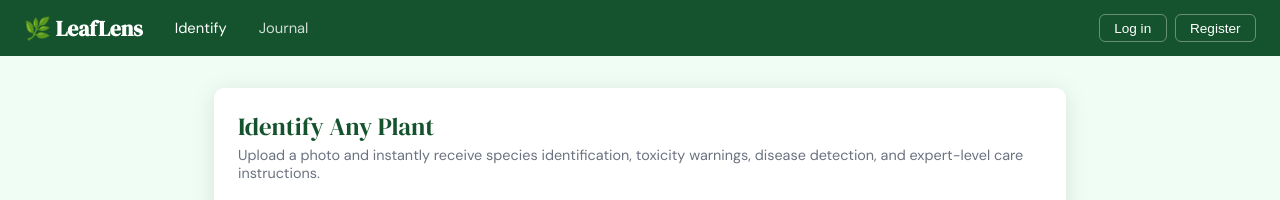
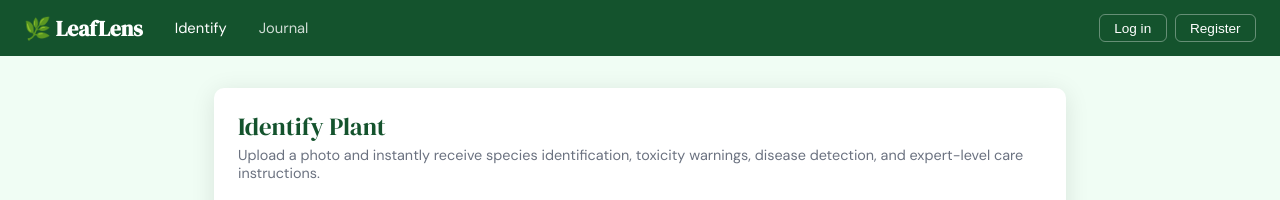
Before and after one commit to ysuraphel1/leaflens, a React (Vite) app in the folder frontend/: page / in a window 1280 px wide. Shown: the top 200 px of the page. Built offline with nearby package versions, Linux system fonts and the light colour scheme.

Commit message:
Rename upload heading to 'Identify Plant'

```diff
--- a/frontend/src/components/UploadView.jsx
+++ b/frontend/src/components/UploadView.jsx
@@ -47,7 +47,7 @@ export default function UploadView({ onResult }) {
           marginBottom: '.25rem',
           lineHeight: 1.2,
         }}>
-          Identify Any Plant
+          Identify Plant
         </h2>
         <p style={{
           fontSize: '.9rem',
```
